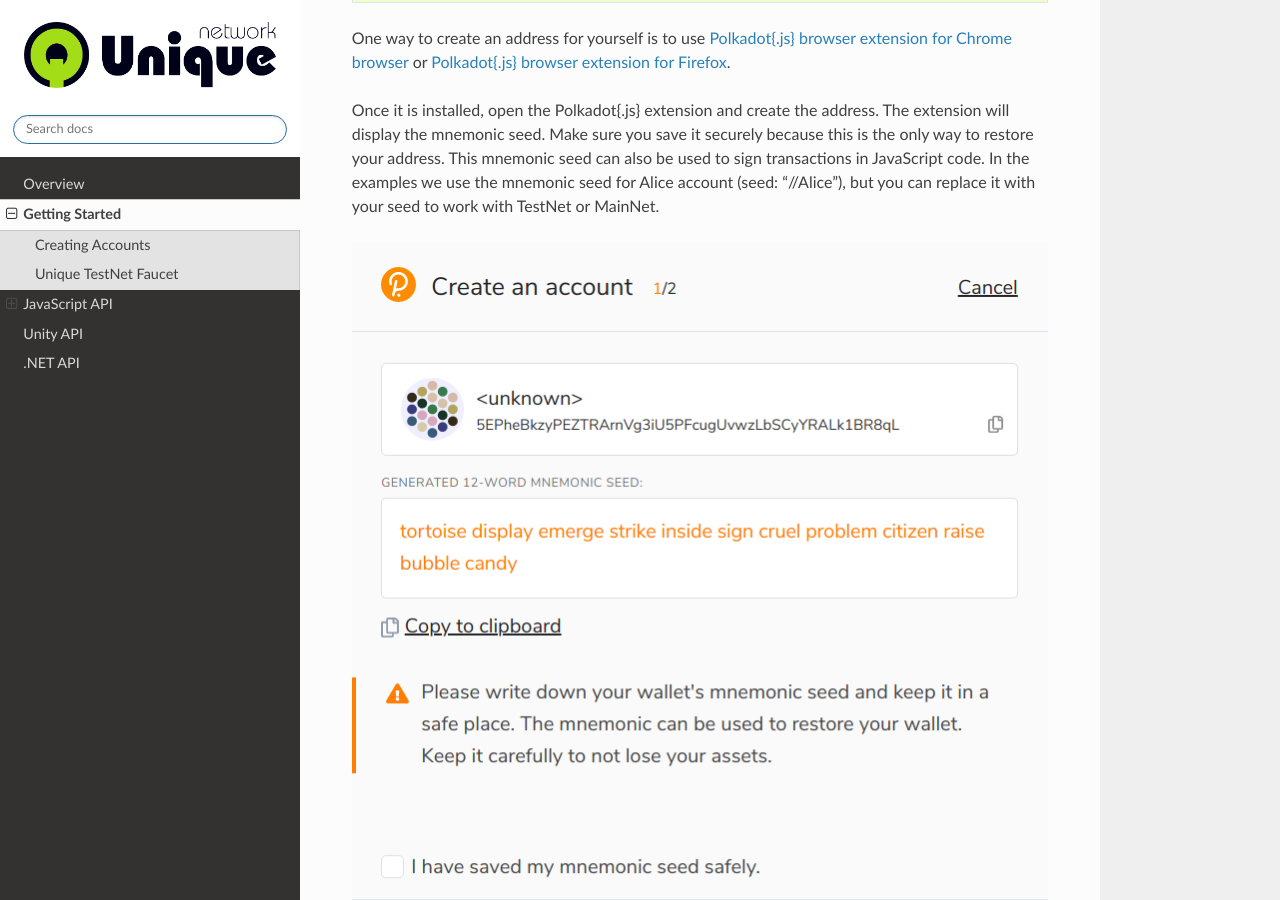
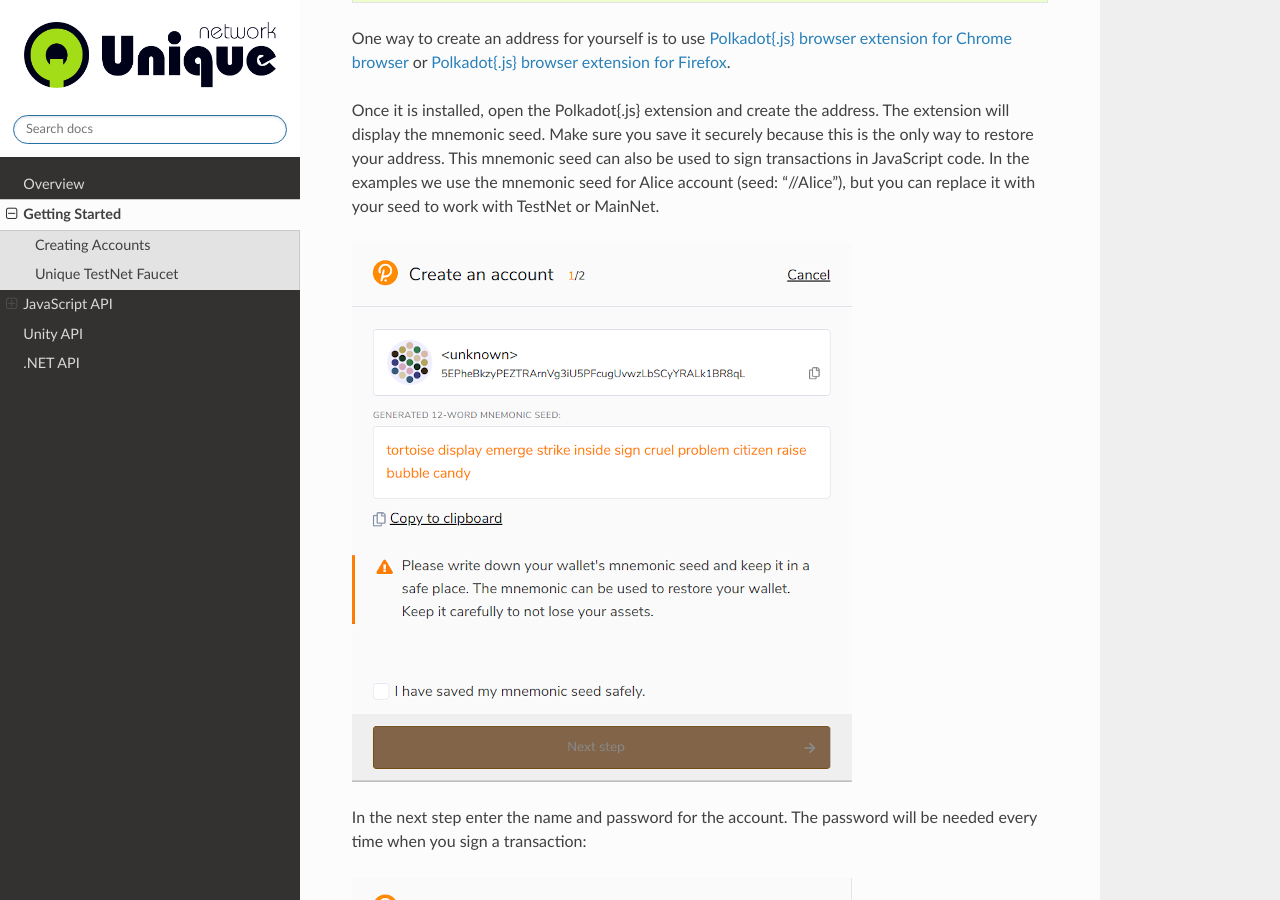
Before and after one commit to UniqueNetwork/unique-docs, a Sphinx documentation site: the page built from source/gettingstarted.rst, in a window 1280 px wide and 900 px high, scrolled down 424 px. Built offline with Sphinx 7.4.7 and the Read the Docs theme 2.0.0, drawn with Linux system fonts in a browser that asks for light colours.

Commit message:
Wallet images width

```diff
--- a/source/gettingstarted.rst
+++ b/source/gettingstarted.rst
@@ -15,14 +15,17 @@
 Once it is installed, open the Polkadot{.js} extension and create the address. The extension will display the mnemonic seed. Make sure you save it securely because this is the only way to restore your address. This mnemonic seed can also be used to sign transactions in JavaScript code. In the examples we use the mnemonic seed for Alice account (seed: "//Alice"), but you can replace it with your seed to work with TestNet or MainNet.
 
 .. image:: _static/address01.png
+  :width: 500
 
 In the next step enter the name and password for the account. The password will be needed every time when you sign a transaction:
 
 .. image:: _static/address02.png
+  :width: 500
 
 The new address will appear in the list:
 
 .. image:: _static/address03.png
+  :width: 500
 
 Finally, you can open the `UniqueApps UI <https://uniqueapps.usetech.com/#/accounts>`_ to see your address.
 
```
Also changed, not shown: source/_static/address01.png, source/_static/address02.png, source/_static/address03.png.
